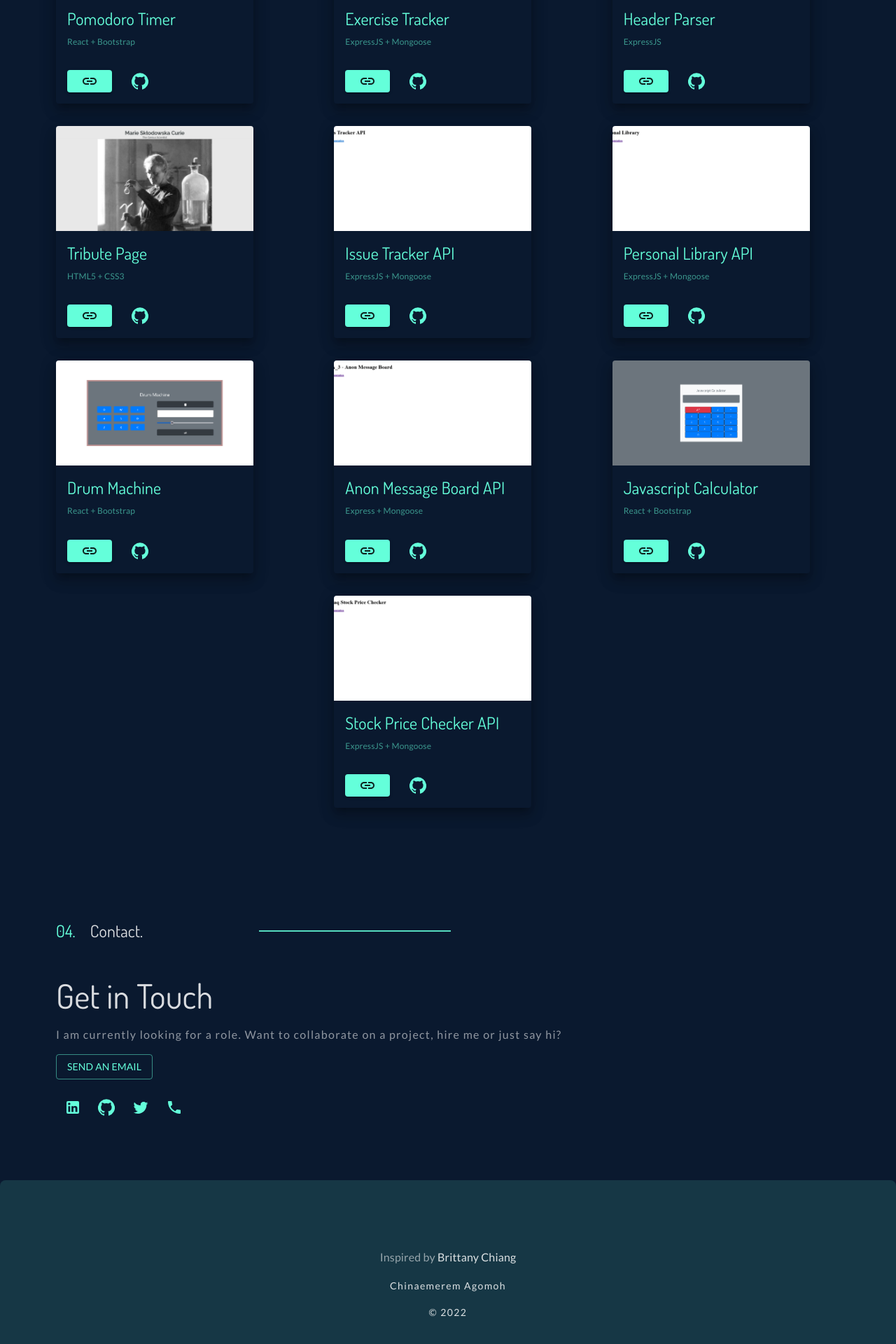
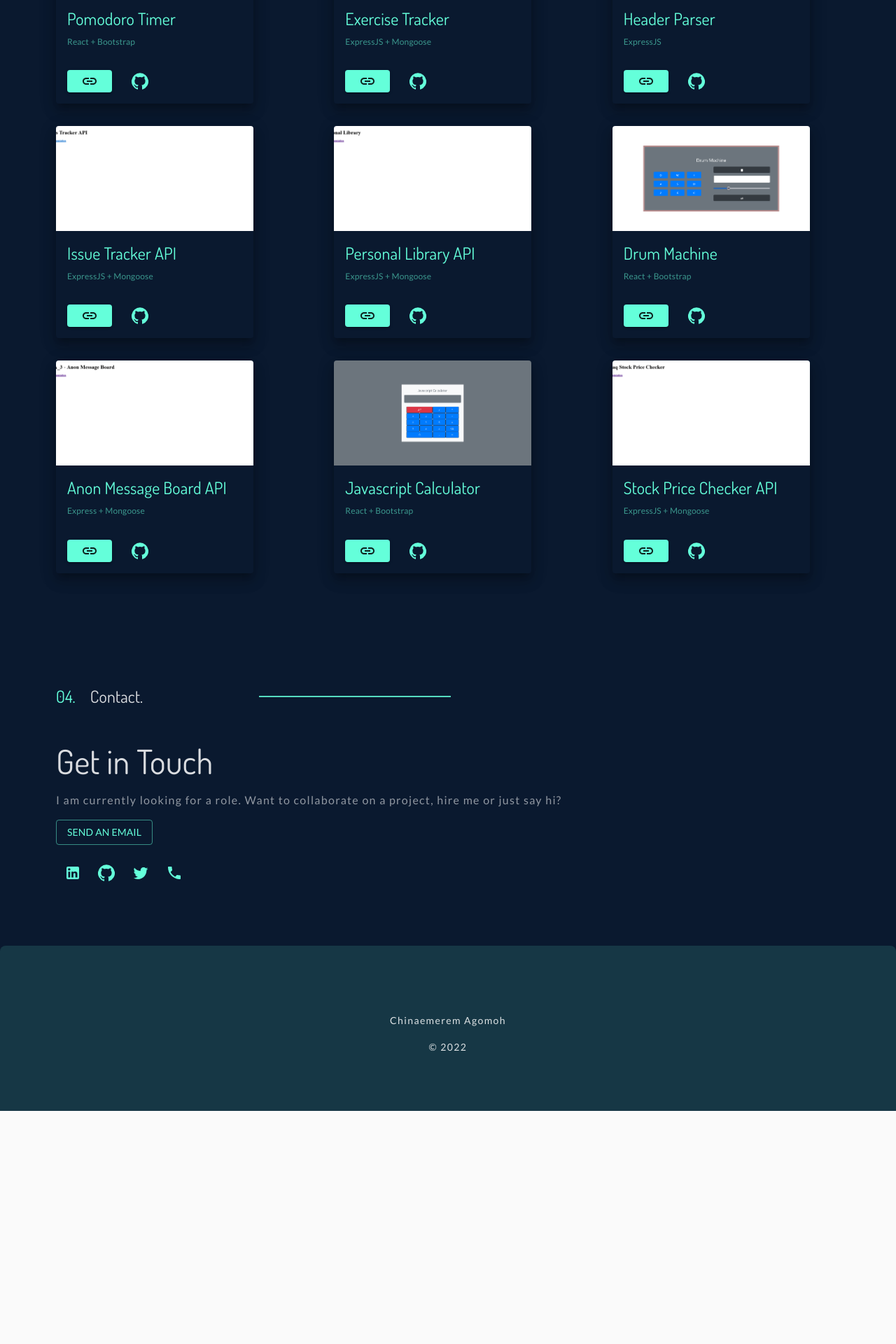
Before and after one commit to AgomohC/portfolio, a React (Create React App) app: page / in a window 1280 px wide. Shown: the part 3627-5547 px from the top of the page at 70% size. After the commit the page ends 5214 px from the top, so only its background shows below. Built offline with nearby package versions, Linux system fonts and the light colour scheme.

Commit message:
fixed bug in scroll to top btn and footer

```diff
--- a/src/Components/Footer.jsx
+++ b/src/Components/Footer.jsx
@@ -19,9 +19,6 @@ const useStyles = makeStyles((theme) => ({
       marginTop: theme.spacing(2),
       textDecoration: "none",
    },
-   paleText: {
-      color: alpha("#fff", 0.55),
-   },
 }));
 
 const Footer = () => {
@@ -29,18 +26,6 @@ const Footer = () => {
    const year = new Date().getFullYear();
    return (
       <footer id="footer" className={classes.container}>
-         <Typography
-            variant="subtitle1"
-            color="initial"
-            className={classes.text}
-            component="a"
-            href="https://brittanychiang.com/"
-            target="_blank"
-            rel="noopener noreferrer"
-         >
-            <span className={classes.paleText}>Inspired by</span> Brittany
-            Chiang
-         </Typography>
          <Typography
             className={classes.text}
             variant="subtitle2"
--- a/src/Components/Projects.jsx
+++ b/src/Components/Projects.jsx
@@ -27,7 +27,6 @@ import markdown from "../assets/markdown.png";
 import pomodoro from "../assets/pomodoro.png";
 import tracker from "../assets/tracker.png";
 import header from "../assets/header.png";
-import tribute from "../assets/tribute.png";
 import library from "../assets/library.png";
 import issues from "../assets/issues.png";
 import drum from "../assets/drum.png";
@@ -767,49 +766,6 @@ const Projects = () => {
                   <Card className={classes.card}>
                      <CardMedia
                         className={classes.cardImg}
-                        title="Tribute Page"
-                        image={tribute}
-                     />
-                     <CardContent>
-                        <Typography variant="h5" className={classes.greenText}>
-                           Tribute Page
-                        </Typography>
-                        <Typography
-                           className={classes.paleGreenText}
-                           variant="body2"
-                        >
-                           HTML5 + CSS3
-                        </Typography>
-                     </CardContent>
-                     <CardActions className={classes.paddingTwo}>
-                        <Button
-                           component="a"
-                           target="_blank"
-                           href="https://tribute-page-eight-omega.vercel.app/"
-                           rel="noopener noreferrer"
-                           color="secondary"
-                           variant="contained"
-                           size="small"
-                        >
-                           <Link />
-                        </Button>
-                        <Button
-                           component="a"
-                           target="_blank"
-                           href="https://github.com/AgomohC/tribute-page"
-                           rel="noopener noreferrer"
-                           color="secondary"
-                           size="small"
-                        >
-                           <GitHub />
-                        </Button>
-                     </CardActions>
-                  </Card>
-               </Grid>
-               <Grid item xs={12} sm={8} md={6} lg={4} xl={3}>
-                  <Card className={classes.card}>
-                     <CardMedia
-                        className={classes.cardImg}
                         title="Issue Tracker API"
                         image={issues}
                      />
--- a/src/Components/ScrollBtn.jsx
+++ b/src/Components/ScrollBtn.jsx
@@ -7,6 +7,7 @@ const useStyles = makeStyles((theme) => ({
       position: "fixed",
       bottom: theme.spacing(4),
       right: theme.spacing(4),
+      zIndex: 1110,
    },
 }));
 
```
Also changed, not shown: src/assets/tribute.png (deleted).
